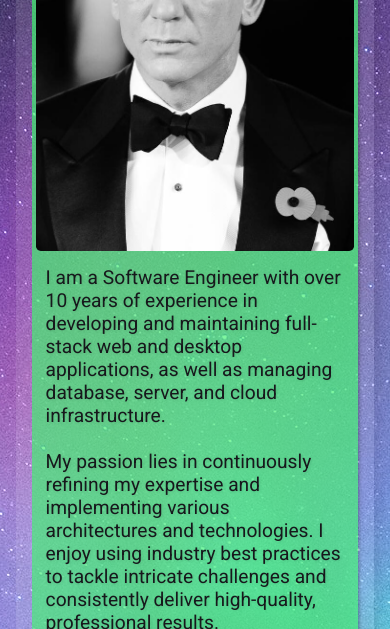
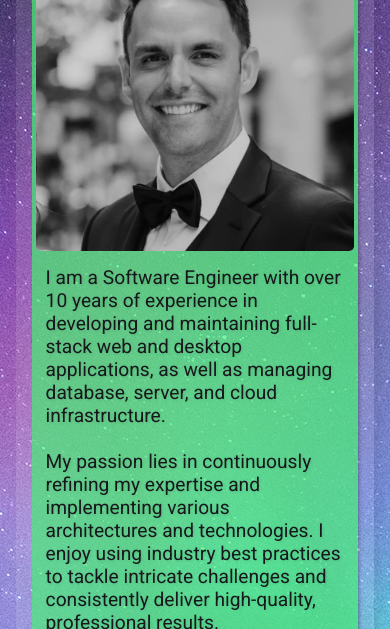
Before and after one commit to kevintsander/portfolio, a plain HTML site: page index.html in a window 390 px wide. Shown: the part 471-1100 px from the top of the page. Drawn offline with Linux system fonts and the light colour scheme.

Commit message:
updated photo

```diff
--- a/index.html
+++ b/index.html
@@ -35,7 +35,7 @@
                 <h1>About Me</h1>
             </div>
             <div class="card-content">
-                <img class="square-img" src="./images/photos/daniel-craig.jpg">
+                <img class="square-img" src="./images/photos/kevin_400x400.webp">
                 <p>
                     I am a Software Engineer with over 10 years of experience in developing and maintaining
                     full-stack web and desktop applications, as well as managing database, server, and cloud
--- a/style.css
+++ b/style.css
@@ -345,14 +345,16 @@ footer {
     }
 
     .sidebar .card img {
-        width: 300px;
+        width: 250px;
         float: right;
+        margin: 0 0 0.25rem 0.25rem;
     }
 }
 
-@media (max-width: 500px) {
+@media (max-width: 450px) {
     .sidebar .card img {
         width: 100%;
         float: none;
+        margin: 0;
     }
 }
```
Also changed, not shown: images/photos/kevin_400x400.webp (added).
